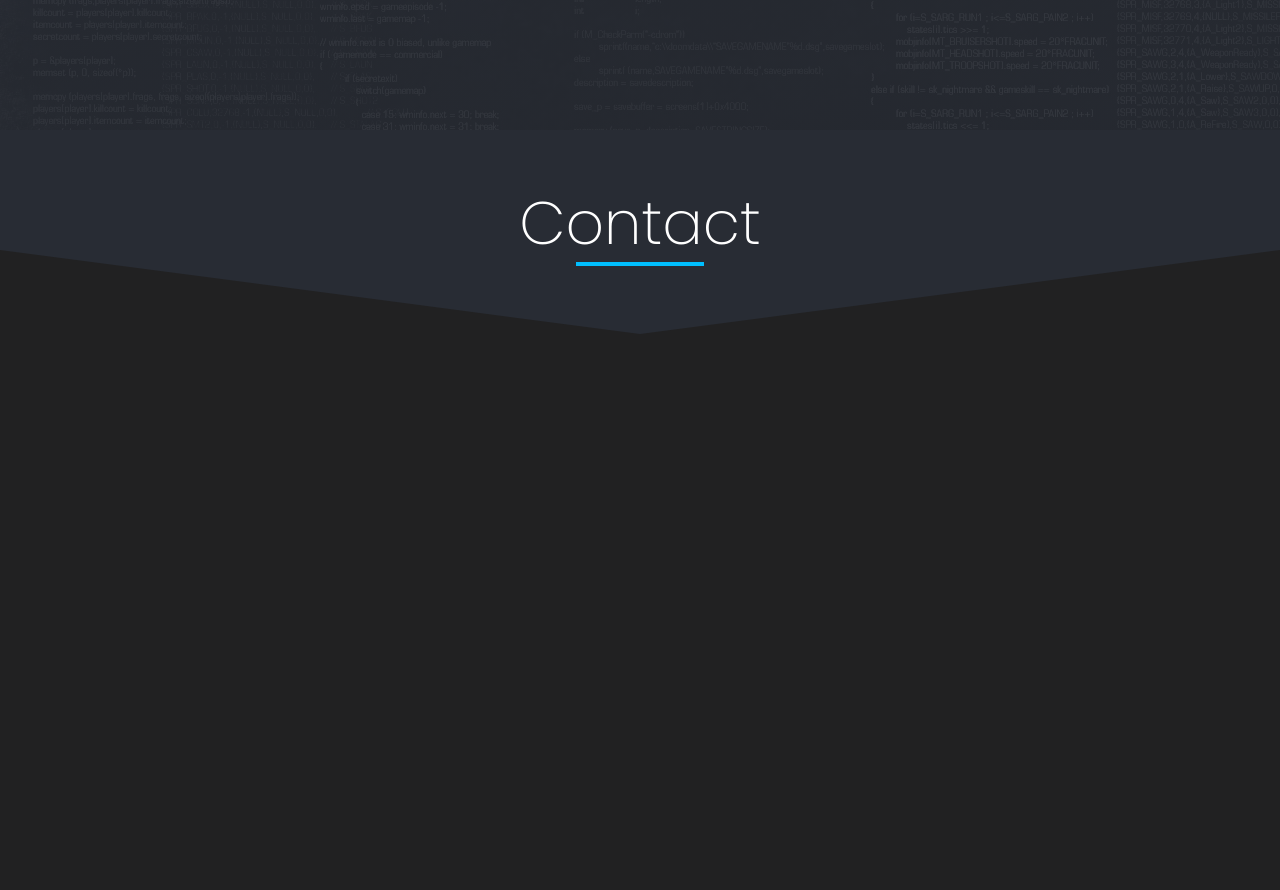
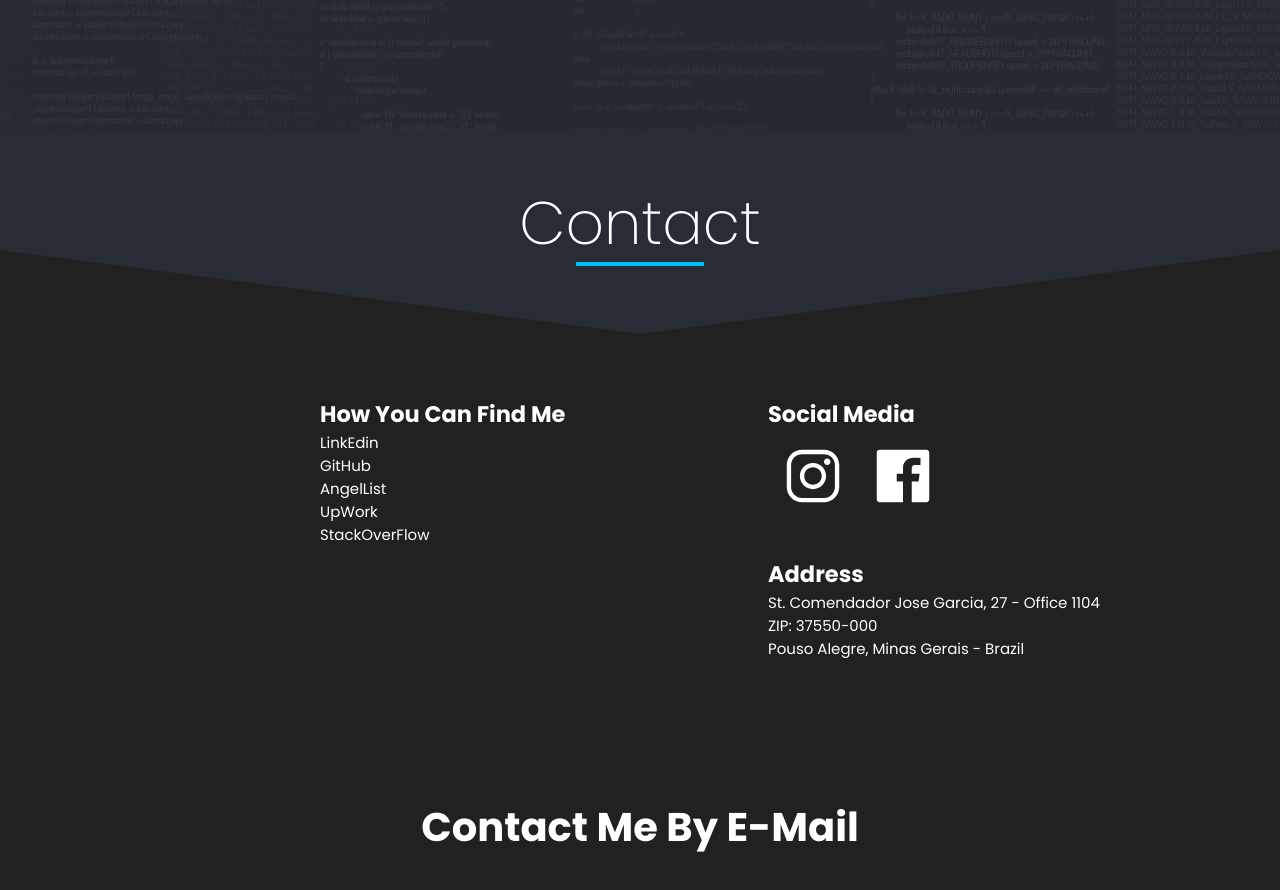
Before and after one commit to HenriqueFadoni/portifolio, a React (Create React App) app: page / in a window 1280 px wide. Shown: the part 2483-3373 px from the top of the page. Built offline with nearby package versions, Linux system fonts and the light colour scheme.

Commit message:
Styling Contact Section

```diff
--- /dev/null
+++ b/src/containers/Contact/Address/Address.js
@@ -0,0 +1,14 @@
+import React from 'react';
+
+const Address = () => (
+    <div className="contact__address">
+        <h1>Address</h1>
+        <ul>
+            <li>St. Comendador Jose Garcia, 27 - Office 1104</li>
+            <li>ZIP: 37550-000</li>
+            <li>Pouso Alegre, Minas Gerais - Brazil</li>
+        </ul>
+    </div>
+);
+
+export default Address;
--- a/src/containers/Contact/Contact.js
+++ b/src/containers/Contact/Contact.js
@@ -1,14 +1,22 @@
 import React from 'react';
+
+import ProfessionalContact from './ProfessionalContact/ProfessionalContact';
+import Header from './Header/Header';
+import SocialMedia from './SocialMedia/SocialMedia';
+import Address from './Address/Address';
 
 const Contact = () => {
     return (
-        <section id='contact' className='contact'>
-            <div className='contact__header-backgr'>
-                <h1>Contact</h1>
-                <div className='contact_line'></div>
-            </div>
+        <section id="contact" className="contact">
+            <Header />
+            <ProfessionalContact />
+            <SocialMedia />
+            <Address />
+            <h1 className="contact__email">
+                <a href="mailto:henriquefadonii@gmail.com">Contact Me By E-Mail</a>
+            </h1>
         </section>
     );
 }
 
-export default  Contact;
+export default Contact;
--- /dev/null
+++ b/src/containers/Contact/Header/Header.js
@@ -0,0 +1,10 @@
+import React from 'react';
+
+const Header = () => (
+    <div className="contact__header-backgr">
+        <h1>Contact</h1>
+        <div className="contact_line"></div>
+    </div>
+);
+
+export default Header;
--- /dev/null
+++ b/src/containers/Contact/ProfessionalContact/ProfessionalContact.js
@@ -0,0 +1,36 @@
+import React from 'react';
+
+const ProfessionalContact = () => (
+    <div className="contact__container-professional">
+        <h1>How You Can Find Me</h1>
+        <ul>
+            <li>
+                <a target="_blank" href="https://www.linkedin.com/in/henriquefadoni/" rel="noopener noreferrer">
+                    <span>LinkEdin</span>
+                </a>
+            </li>
+            <li>
+                <a target="_blank" href="https://github.com/HenriqueFadoni" rel="noopener noreferrer">
+                    <span>GitHub</span>
+                </a>
+            </li>
+            <li>
+                <a target="_blank" href="https://angel.co/henrique-fadoni-1" rel="noopener noreferrer">
+                    <span>AngelList</span>
+                </a>
+            </li>
+            <li>
+                <a target="_blank" href="https://www.upwork.com/o/profiles/users/_~01d742a5c3489e523e/" rel="noopener noreferrer">
+                    <span>UpWork</span>
+                </a>
+            </li>
+            <li>
+                <a target="_blank" href="https://stackoverflow.com/users/10830708/henrique-fadoni?tab=profile" rel="noopener noreferrer">
+                    <span>StackOverFlow</span>
+                </a>
+            </li>
+        </ul>
+    </div>
+);
+
+export default ProfessionalContact;
--- /dev/null
+++ b/src/containers/Contact/SocialMedia/SocialMedia.js
@@ -0,0 +1,15 @@
+import React from 'react';
+
+const SocialMedia = () => (
+    <div className="contact__social-media">
+        <h1>Social Media</h1>
+        <a target="_blank" href="https://www.instagram.com/fadonix/" rel="noopener noreferrer">
+            <ion-icon name="logo-instagram"></ion-icon>
+        </a>
+        <a target="_blank" href="https://www.facebook.com/HenriqueOFadoni" rel="noopener noreferrer">
+            <ion-icon name="logo-facebook"></ion-icon>
+        </a>
+    </div>
+);
+
+export default SocialMedia;
--- a/src/styles/components/_backdrop.scss
+++ b/src/styles/components/_backdrop.scss
@@ -6,6 +6,6 @@
     left: 0;
     top: 0;
     background-color: rgba( $color-black, .7);
-    transition: all .5s;
+    transition: all .2s;
     animation: showBackDrop 1s;
 }
--- a/src/styles/components/_modal.scss
+++ b/src/styles/components/_modal.scss
@@ -12,7 +12,7 @@
     overflow: hidden;
     animation-name: showModal;
     animation-duration: 1s;
-    animation-delay: 1s;
+    animation-delay: .3s;
     animation-fill-mode: forwards;
 
     &__content {
--- a/src/styles/pages/_contact.scss
+++ b/src/styles/pages/_contact.scss
@@ -1,8 +1,13 @@
 .contact {
     width: auto;
+    color: $color-white;
     z-index: 1;
     height: $section-contact-height;
     background-color: $color-primary-dark;
+    width: 100%;
+    overflow: hidden;
+
+    ul { list-style-type: none }
 
     &__header-backgr {
         widows: 100%;
@@ -24,4 +29,33 @@
         left: 50%;
         transform: translate(-50%,-50%);
     }
+
+    font-size: 1.5rem;
+    &__container-professional {
+        position: absolute;
+        top: 360vh;
+        margin-left: 25vw;
+    }
+
+    &__social-media {
+        position: absolute;
+        top: 360vh;
+        margin-left: 60vw;
+    }
+
+    &__address {
+        position: absolute;
+        top: 380vh;
+        margin-left: 60vw;
+    }
+
+    &__email {
+        position: absolute;
+        top: 400vh;
+        left: 50vw;
+        transform: translateX(-50%);
+        margin-top: 10vh;
+        font-size: 4rem;
+    }
+
 }
```
